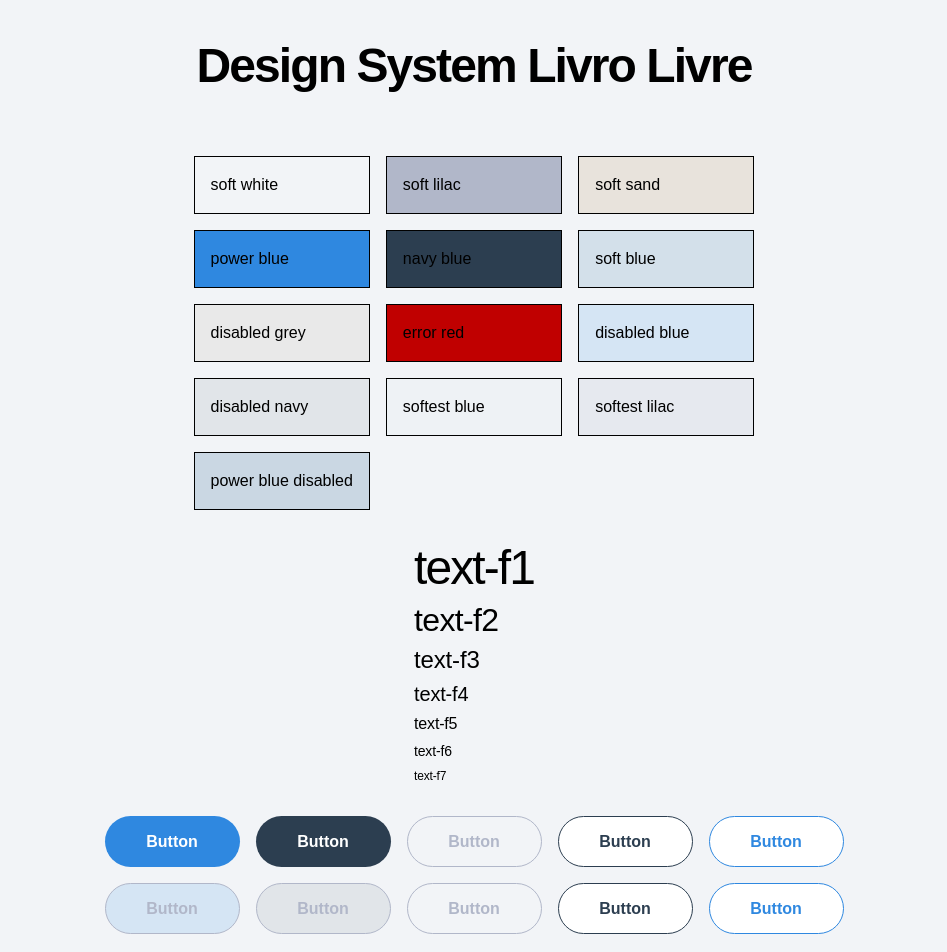
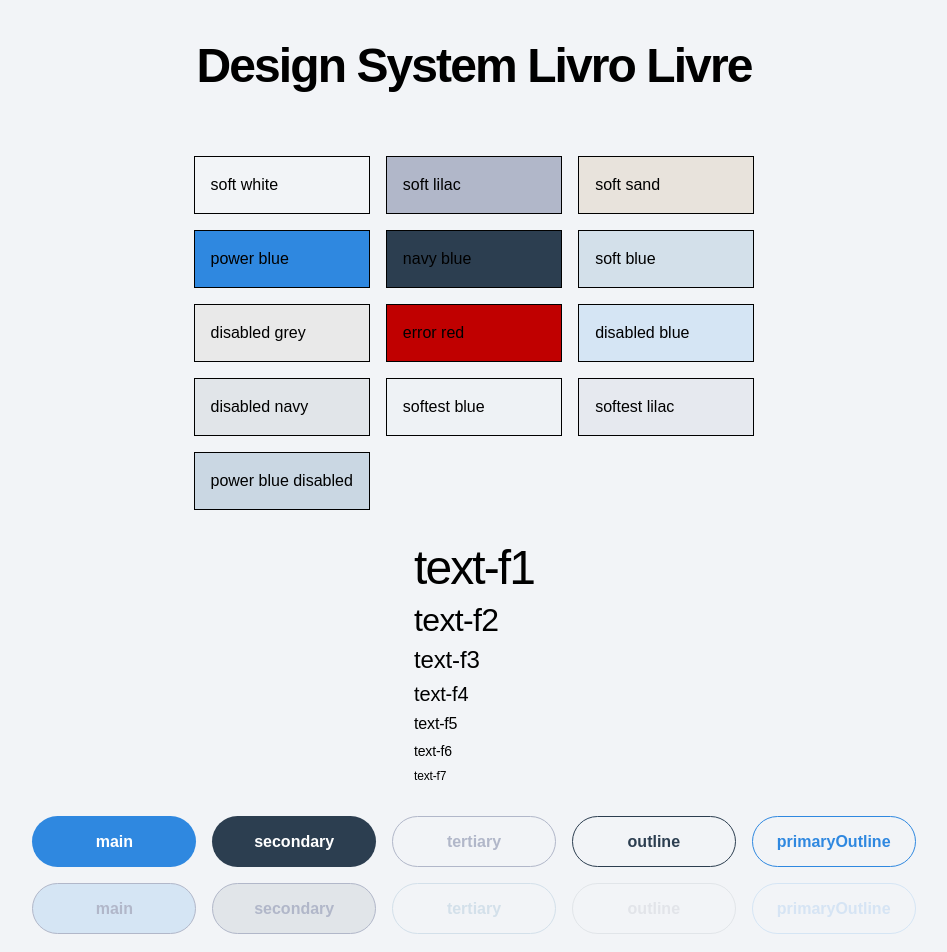
Before and after one commit to HCarrer/livro-livre-admin, a Next.js app: page / in a window 1280 px wide. Shown: the top 952 px of the page, without its empty margins (166-1113 px from the left). Built offline with nearby package versions, Linux system fonts and the light colour scheme; a web font is replaced by a local one.

Commit message:
fix: disabled variants

```diff
--- a/src/design-system/button.tsx
+++ b/src/design-system/button.tsx
@@ -20,9 +20,9 @@ const classNameVariants = cva(
         tertiary:
           'bg-soft-white border border-soft-lilac text-soft-lilac',
         outline:
-          'bg-white border border-navy-blue text-navy-blue',
+          'border border-navy-blue text-navy-blue',
         primaryOutline:
-          'bg-white border border-power-blue text-power-blue',
+          'border border-power-blue text-power-blue',
       },
       disabled: {
         true: 'pointer-events-none',
@@ -43,17 +43,17 @@ const classNameVariants = cva(
       {
         variant: 'tertiary',
         disabled: true,
-        class: 'bg-soft-white border border-soft-lilac text-soft-lilac'
+        class: 'bg-soft-white border border-soft-blue text-soft-blue'
       },
       {
         variant: 'outline',
         disabled: true,
-        class: 'bg-white border border-navy-blue text-navy-blue'
+        class: 'border border-disabled-navy text-disabled-navy'
       },
       {
         variant: 'primaryOutline',
         disabled: true,
-        class: 'bg-white border border-power-blue text-power-blue'
+        class: 'border border-disabled-blue text-disabled-blue'
       }
     ],
     defaultVariants: {
--- a/src/pages/index.tsx
+++ b/src/pages/index.tsx
@@ -48,16 +48,16 @@ const Home = () => {
       </div>
       <div>
         <div className="grid grid-cols-5 gap-4">
-          <Button variant="main" label="Button" onClick={() => alert('main')}/>
-          <Button variant="secondary" label="Button" onClick={() => alert('secondary')}/>
-          <Button variant="tertiary" label="Button" onClick={() => alert('tertiary')}/>
-          <Button variant="outline" label="Button" onClick={() => alert('outline')}/>
-          <Button variant="primaryOutline" label="Button" onClick={() => alert('primaryOutline')}/>
-          <Button disabled variant="main" label="Button" onClick={() => alert('main')}/>
-          <Button disabled variant="secondary" label="Button" onClick={() => alert('secondary')}/>
-          <Button disabled variant="tertiary" label="Button" onClick={() => alert('tertiary')}/>
-          <Button disabled variant="outline" label="Button" onClick={() => alert('outline')}/>
-          <Button disabled variant="primaryOutline" label="Button" onClick={() => alert('primaryOutline')}/>
+          <Button variant="main" label="main" onClick={() => alert('main')}/>
+          <Button variant="secondary" label="secondary" onClick={() => alert('secondary')}/>
+          <Button variant="tertiary" label="tertiary" onClick={() => alert('tertiary')}/>
+          <Button variant="outline" label="outline" onClick={() => alert('outline')}/>
+          <Button variant="primaryOutline" label="primaryOutline" onClick={() => alert('primaryOutline')}/>
+          <Button disabled variant="main" label="main" onClick={() => alert('main')}/>
+          <Button disabled variant="secondary" label="secondary" onClick={() => alert('secondary')}/>
+          <Button disabled variant="tertiary" label="tertiary" onClick={() => alert('tertiary')}/>
+          <Button disabled variant="outline" label="outline" onClick={() => alert('outline')}/>
+          <Button disabled variant="primaryOutline" label="primaryOutline" onClick={() => alert('primaryOutline')}/>
         </div>
       </div>
     </div>
```
